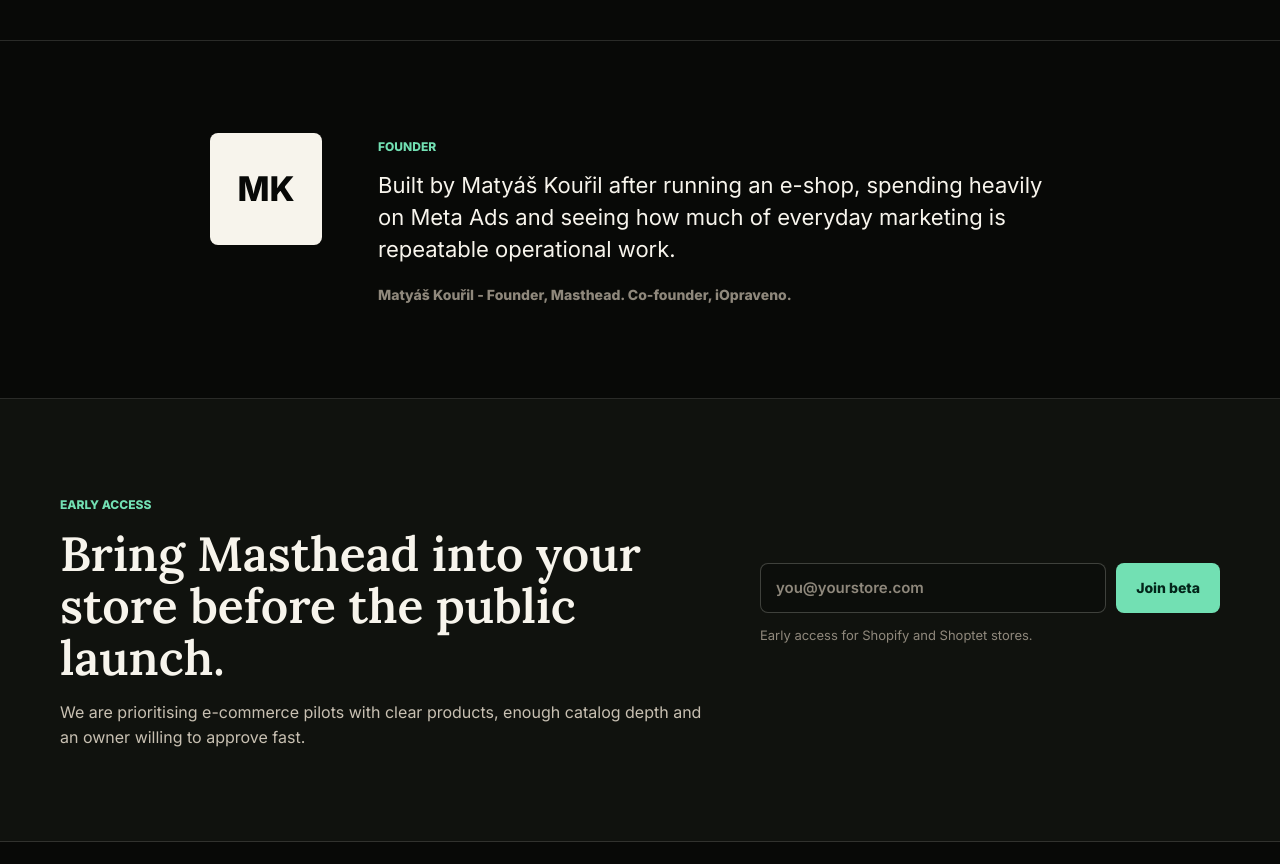
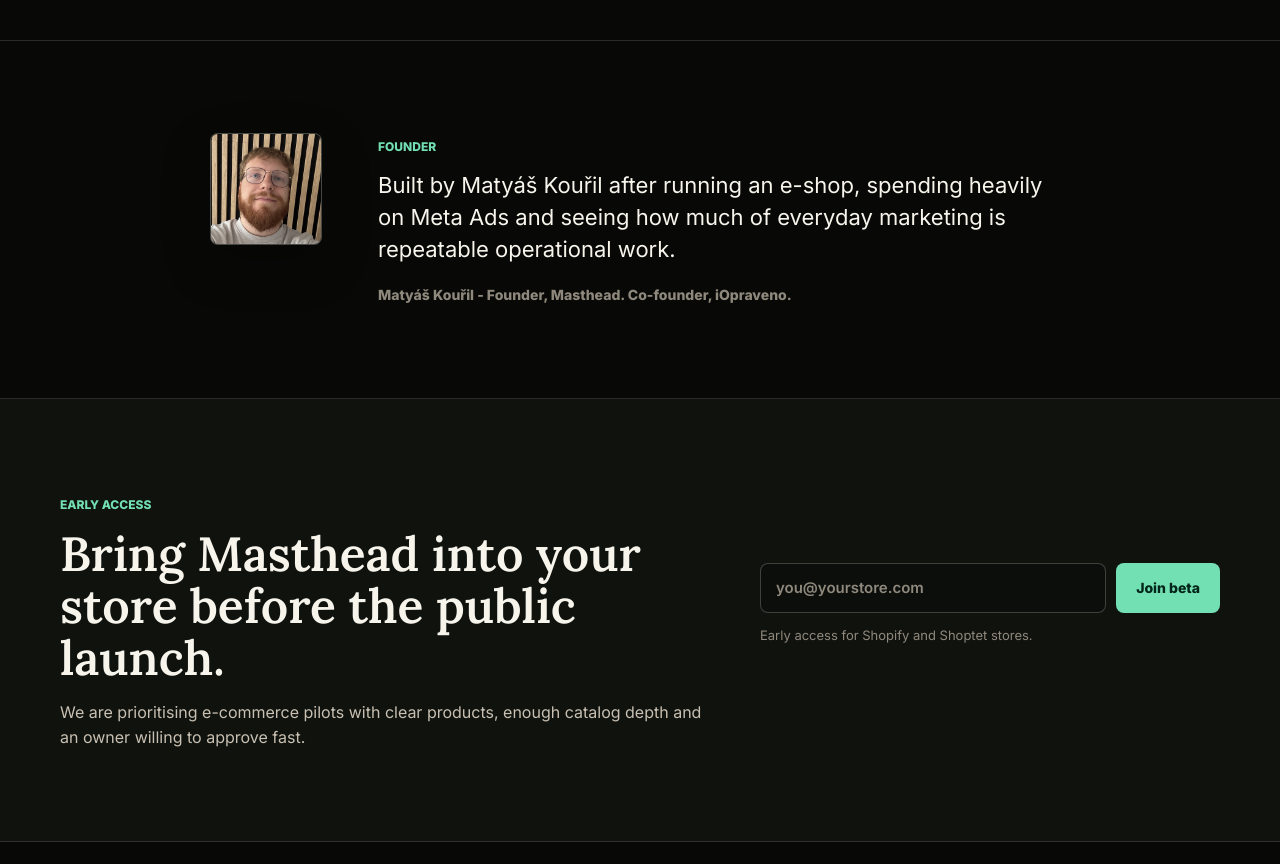
Before and after one commit to Matyhead/masthead-website, a website: page index.html in a window 1280 px wide. Shown: the part 4020-4884 px from the top of the page. Drawn offline with Linux system fonts and the light colour scheme.

Commit message:
Add founder portrait

```diff
--- a/index.html
+++ b/index.html
@@ -481,11 +481,10 @@
       width: 112px;
       height: 112px;
       border-radius: var(--radius);
-      background: var(--ink);
-      color: var(--bg);
-      display: grid;
-      place-items: center;
-      font: 800 34px var(--sans);
+      object-fit: cover;
+      border: 1px solid var(--line-strong);
+      background: var(--surface-2);
+      box-shadow: 0 18px 48px rgba(0, 0, 0, 0.28);
     }
     .founder-card p { font-size: 22px; color: var(--ink); line-height: 1.45; }
     .founder-name { color: var(--muted); font-size: 14px; font-weight: 800; margin-top: 18px; }
@@ -836,7 +835,7 @@
 
     <section>
       <div class="wrap founder-card">
-        <div class="founder-avatar reveal" aria-hidden="true">MK</div>
+        <img class="founder-avatar reveal" src="/assets/founder-matyas.jpg?v=1" alt="Matyáš Kouřil, founder of Masthead" loading="lazy" decoding="async" />
         <div>
           <span class="eyebrow reveal" data-i18n="founderEyebrow">Founder</span>
           <p class="reveal" data-i18n="founderText">Built by Matyáš Kouřil after running an e-shop, spending heavily on Meta Ads and seeing how much of everyday marketing is repeatable operational work.</p>
```
Also changed, not shown: assets/founder-matyas.jpg (added).
